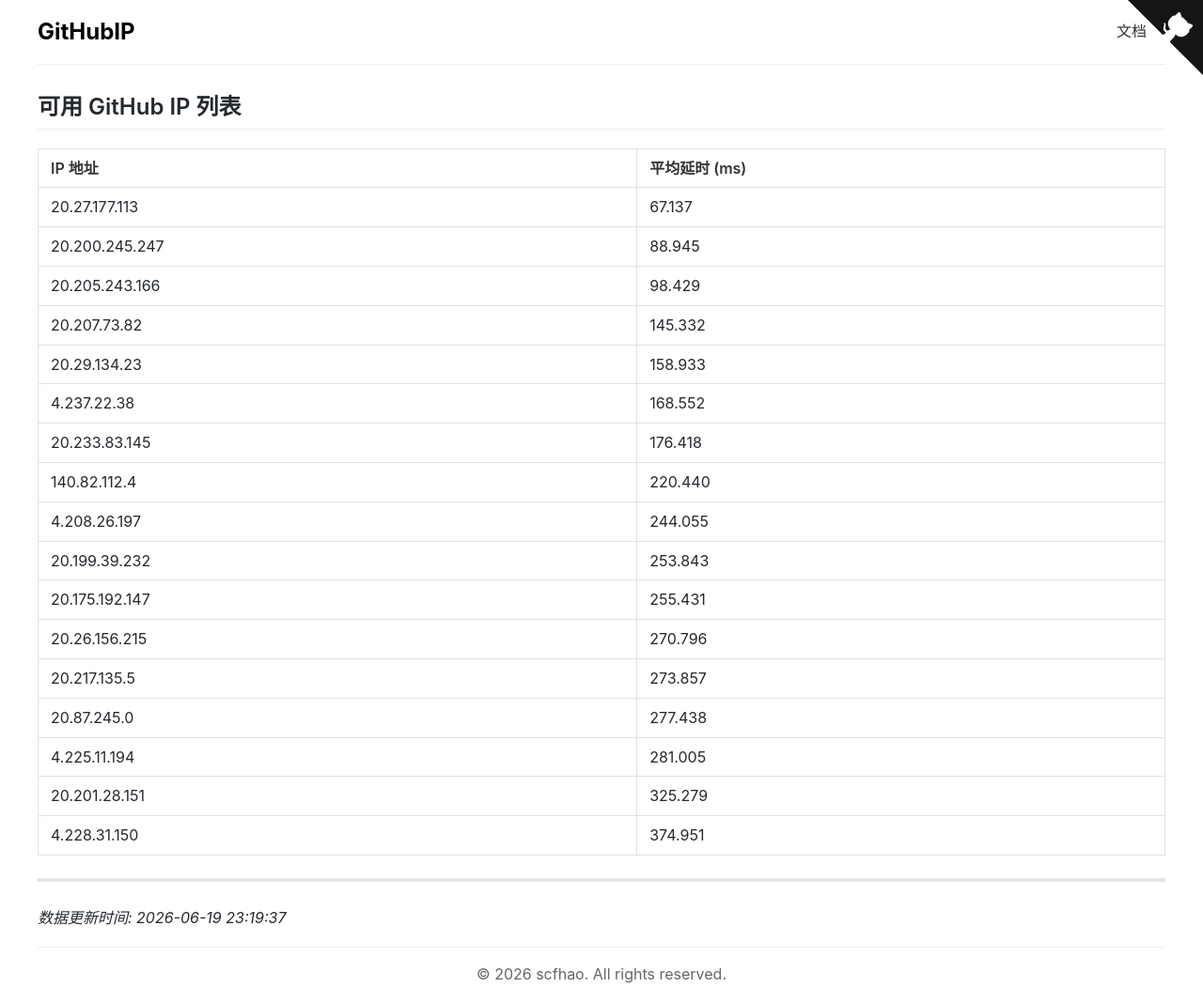
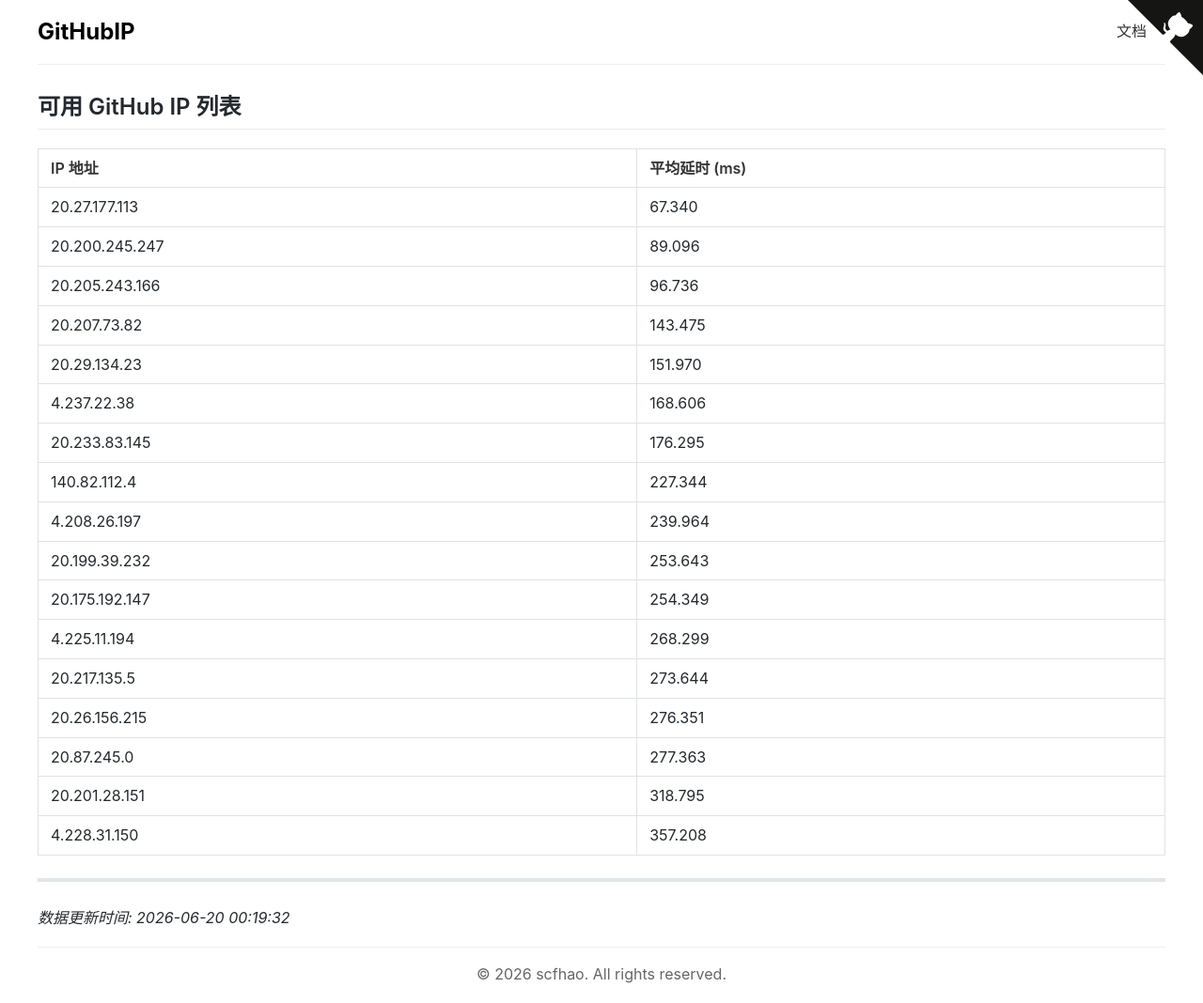
Before and after one commit to scfhao/GitHubIP, a Jekyll site: the page built from index.md, in a window 1280 px wide. Shown: the whole page at 94% size. Built offline with Jekyll 4.4.1, drawn with Linux system fonts in a browser that asks for light colours.

Commit message:
自动脚本执行 - 2026-06-20 00:19:32

```diff
--- a/index.md
+++ b/index.md
@@ -1,31 +1,31 @@
 ---
 layout: home
 title: GitHub IP 列表
-date: 2026-06-19 23:19:37
+date: 2026-06-20 00:19:32
 ---
 
 ## 可用 GitHub IP 列表
 
 | IP 地址 | 平均延时 (ms) |
 |---------|--------------|
-| 20.27.177.113 | 67.137 |
-| 20.200.245.247 | 88.945 |
-| 20.205.243.166 | 98.429 |
-| 20.207.73.82 | 145.332 |
-| 20.29.134.23 | 158.933 |
-| 4.237.22.38 | 168.552 |
-| 20.233.83.145 | 176.418 |
-| 140.82.112.4 | 220.440 |
-| 4.208.26.197 | 244.055 |
-| 20.199.39.232 | 253.843 |
-| 20.175.192.147 | 255.431 |
-| 20.26.156.215 | 270.796 |
-| 20.217.135.5 | 273.857 |
-| 20.87.245.0 | 277.438 |
-| 4.225.11.194 | 281.005 |
-| 20.201.28.151 | 325.279 |
-| 4.228.31.150 | 374.951 |
+| 20.27.177.113 | 67.340 |
+| 20.200.245.247 | 89.096 |
+| 20.205.243.166 | 96.736 |
+| 20.207.73.82 | 143.475 |
+| 20.29.134.23 | 151.970 |
+| 4.237.22.38 | 168.606 |
+| 20.233.83.145 | 176.295 |
+| 140.82.112.4 | 227.344 |
+| 4.208.26.197 | 239.964 |
+| 20.199.39.232 | 253.643 |
+| 20.175.192.147 | 254.349 |
+| 4.225.11.194 | 268.299 |
+| 20.217.135.5 | 273.644 |
+| 20.26.156.215 | 276.351 |
+| 20.87.245.0 | 277.363 |
+| 20.201.28.151 | 318.795 |
+| 4.228.31.150 | 357.208 |
 
 ---
 
-*数据更新时间: 2026-06-19 23:19:37*
+*数据更新时间: 2026-06-20 00:19:32*
```
